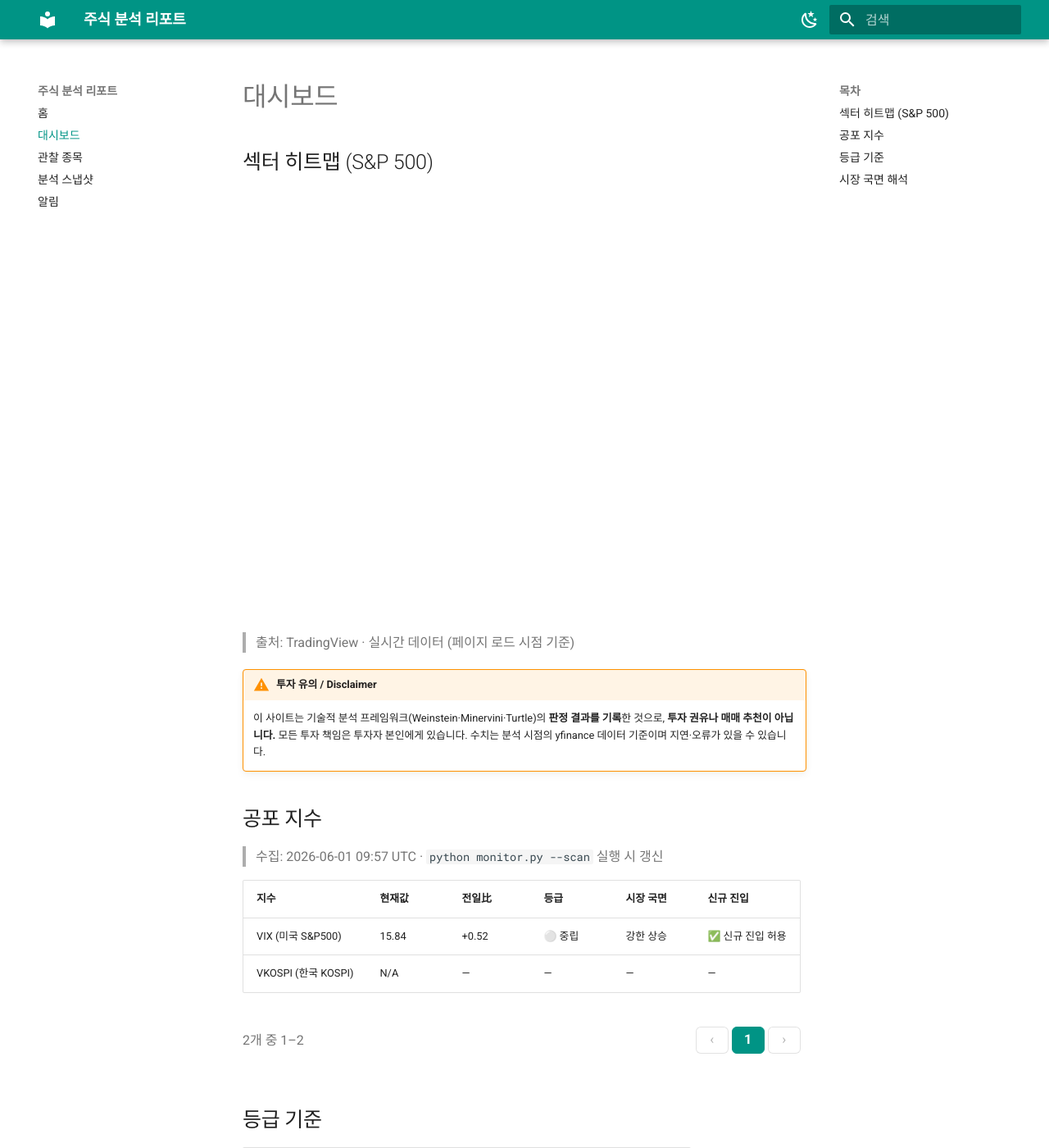
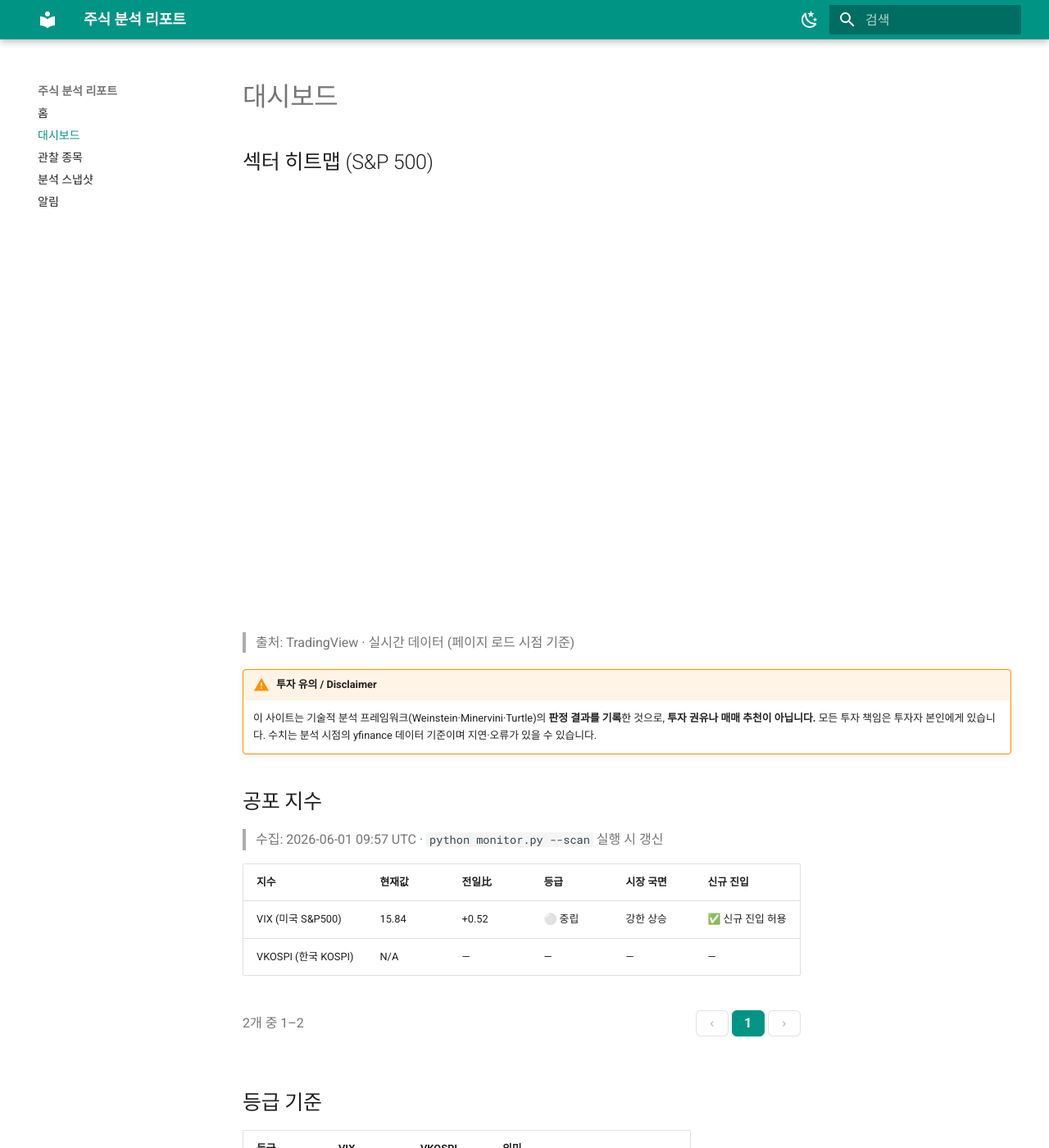
Before and after one commit to workindex/stock-reports, an MkDocs documentation site: the page built from docs/fear-index.md, in a window 1280 px wide and 1400 px high. Shown: the whole window at 82% size. Built offline with MkDocs 1.6.1 and Material for MkDocs 9.7.7, drawn with Linux system fonts in a browser that asks for light colours; a script that is not in the unit is left out; comment, search, counter and statistics services are not loaded.

Commit message:
fix: 대시보드 히트맵 너비 — TOC 숨김 + 위젯 100% width 강제
- fear-index.md: hide: [toc] 추가 → 오른쪽 사이드바 제거로 콘텐츠 폭 확보
- verdict.css: .tradingview-widget-container width 100% 강제

```diff
--- a/docs/stylesheets/verdict.css
+++ b/docs/stylesheets/verdict.css
@@ -142,3 +142,14 @@
   font-size: 0.85rem;
   user-select: none;
 }
+
+/* TradingView 히트맵: 콘텐츠 영역 전체 너비 사용 */
+.tradingview-widget-container {
+  width: 100% !important;
+  box-sizing: border-box;
+}
+
+.tradingview-widget-container__widget {
+  width: 100% !important;
+  min-width: 0;
+}
--- a/gen.py
+++ b/gen.py
@@ -367,6 +367,7 @@
     """data/fear_index.json → fear-index.md 마크다운."""
     if not FEAR_INDEX_JSON.exists():
         return (
+            "---\nhide:\n  - toc\n---\n\n"
             "# 대시보드\n\n"
             + _TV_HEATMAP
             + "\n"
@@ -395,6 +396,11 @@
         )
 
     lines = [
+        "---",
+        "hide:",
+        "  - toc",
+        "---",
+        "",
         "# 대시보드",
         "",
         _TV_HEATMAP,
```
Also changed, not shown: docs/fear-index.md (+5 -0 lines).
